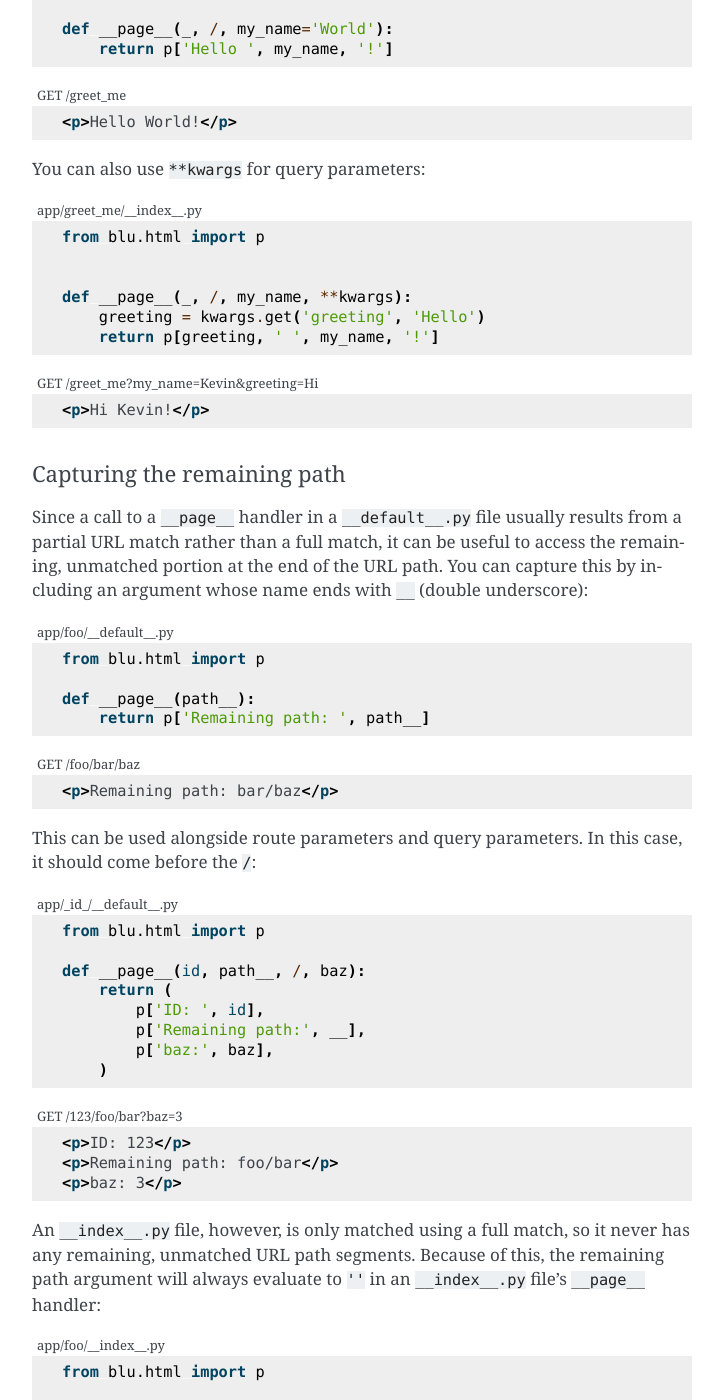
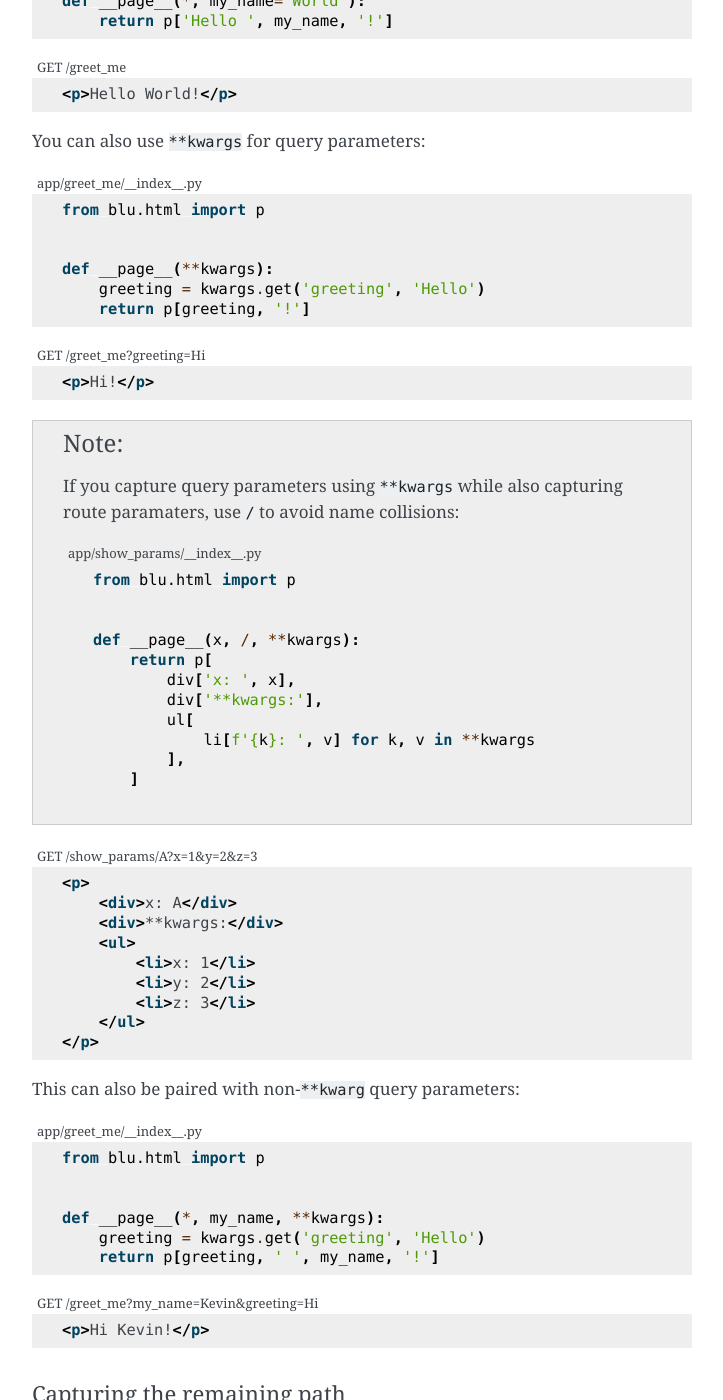
Before and after one commit to johnlarson/blu, a Sphinx documentation site: the page built from docs/api-reference/file-conventions.rst, in a window 1280 px wide and 1400 px high, scrolled down 6033 px. Shown: the whole window, without its empty margins (388-1111 px from the left). Built offline with Sphinx 7.4.7, drawn with Linux system fonts in a browser that asks for light colours; some of the changed text lies outside the part shown.

Commit message:
star instead of slash

```diff
--- a/docs/api-reference/file-conventions.rst
+++ b/docs/api-reference/file-conventions.rst
@@ -250,16 +250,16 @@ You can capture route parameters from dynamic route segments by passing them in
 Capturing query parameters
 ^^^^^^^^^^^^^^^^^^^^^^^^^^
 
-Any arguments specified after ``/`` in your call signature will capture query parameters instead of route parameters:
+Any arguments specified after ``*`` in your call signature will capture query parameters instead of route parameters:
 
 .. code-block:: python
     :caption: app/_id_/__index__.py
 
     from blu.html import p
 
-    def __page__(id, /, foo):
+    def __page__(id, *, foo):
         return (
-            p['ID: ', id],
+            p['ID:', id],
             p['foo:', foo],
         )
 
@@ -270,7 +270,7 @@ Any arguments specified after ``/`` in your call signature will capture query pa
     <p>foo: 3</p>
 
 
-Python doesn't allow a ``/`` at the beginning of the call signature, so use ``_`` (single underscore) before the ``/`` if there are no route parameters:
+You can capture query parameters without route parameters:
 
 .. code-block:: python
     :caption: app/greet_me/__index__.py
@@ -278,7 +278,7 @@ Python doesn't allow a ``/`` at the beginning of the call signature, so use ``_`
     from blu.html import p
 
 
-    def __page__(_, /, my_name):
+    def __page__(*, my_name):
         return p['Hello ', my_name, '!']
 
 .. code-block:: html
@@ -294,7 +294,7 @@ You can set default values for query parameters:
     from blu.html import p
 
 
-    def __page__(_, /, my_name='World'):
+    def __page__(*, my_name='World'):
         return p['Hello ', my_name, '!']
 
 .. code-block:: html
@@ -310,7 +310,57 @@ You can also use ``**kwargs`` for query parameters:
     from blu.html import p
 
 
-    def __page__(_, /, my_name, **kwargs):
+    def __page__(**kwargs):
+        greeting = kwargs.get('greeting', 'Hello')
+        return p[greeting, '!']
+
+.. code-block:: html
+    :caption: GET /greet_me?greeting=Hi
+
+    <p>Hi!</p>
+
+.. note::
+
+    If you capture query parameters using ``**kwargs`` while also capturing route paramaters, use ``/`` to avoid name collisions:
+
+    .. code-block:: python
+        :caption: app/show_params/__index__.py
+
+        from blu.html import p
+
+
+        def __page__(x, /, **kwargs):
+            return p[
+                div['x: ', x],
+                div['**kwargs:'],
+                ul[
+                    li[f'{k}: ', v] for k, v in **kwargs
+                ],
+            ]
+
+.. code-block:: html
+    :caption: GET /show_params/A?x=1&y=2&z=3
+
+    <p>
+        <div>x: A</div>
+        <div>**kwargs:</div>
+        <ul>
+            <li>x: 1</li>
+            <li>y: 2</li>
+            <li>z: 3</li>
+        </ul>
+    </p>
+
+
+This can also be paired with non-``**kwarg`` query parameters:
+
+.. code-block:: python
+    :caption: app/greet_me/__index__.py
+
+    from blu.html import p
+
+
+    def __page__(*, my_name, **kwargs):
         greeting = kwargs.get('greeting', 'Hello')
         return p[greeting, ' ', my_name, '!']
 
```
Also changed, not shown: other parts of docs/api-reference/file-conventions.rst (+4 -4 lines).
